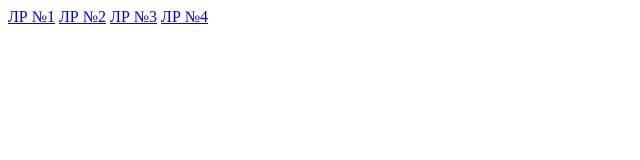
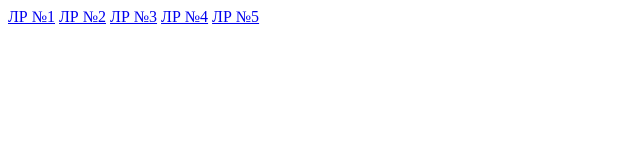
Before and after one commit to Glebas11/-Web, a plain HTML site: page index.html in a window 1280 px wide. Shown: the full height of the page, 0-640 px from the left. Drawn offline with Linux system fonts and the light colour scheme.

Commit message:
Update index.html

```diff
--- a/index.html
+++ b/index.html
@@ -10,5 +10,6 @@
 <a href="lab2/lab.html">ЛР №2</a>
 <a href="lab3/index.html">ЛР №3</a>
 <a href="lab4/index.html">ЛР №4</a>
+<a href="lab5/index.html">ЛР №5</a>
 </body>
 </html>
```
